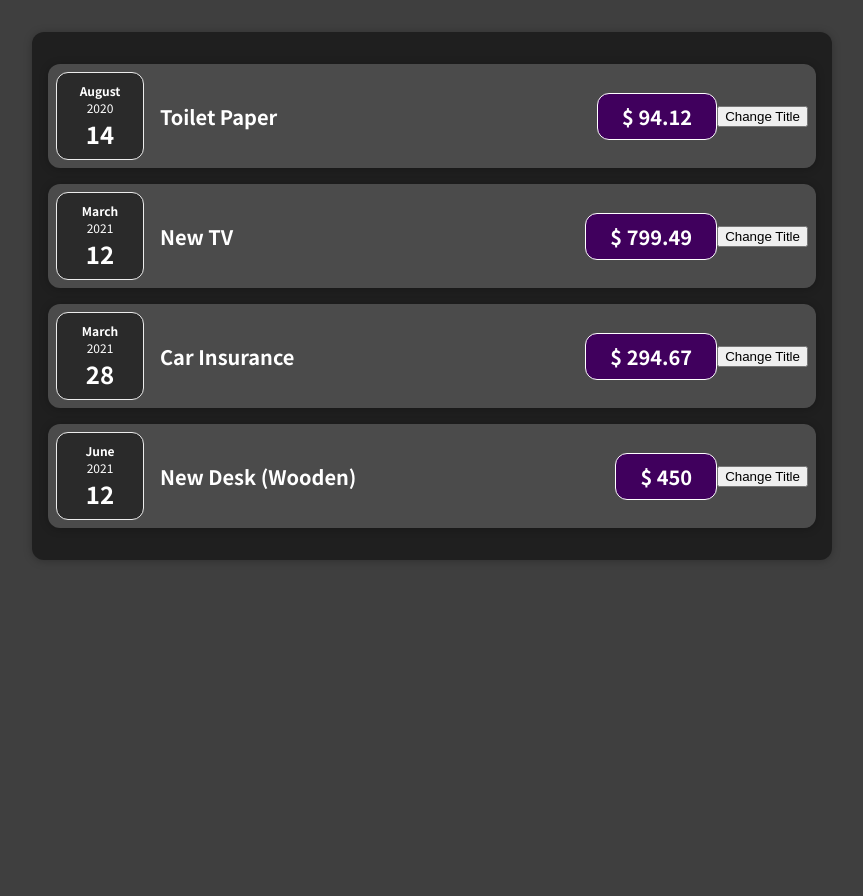
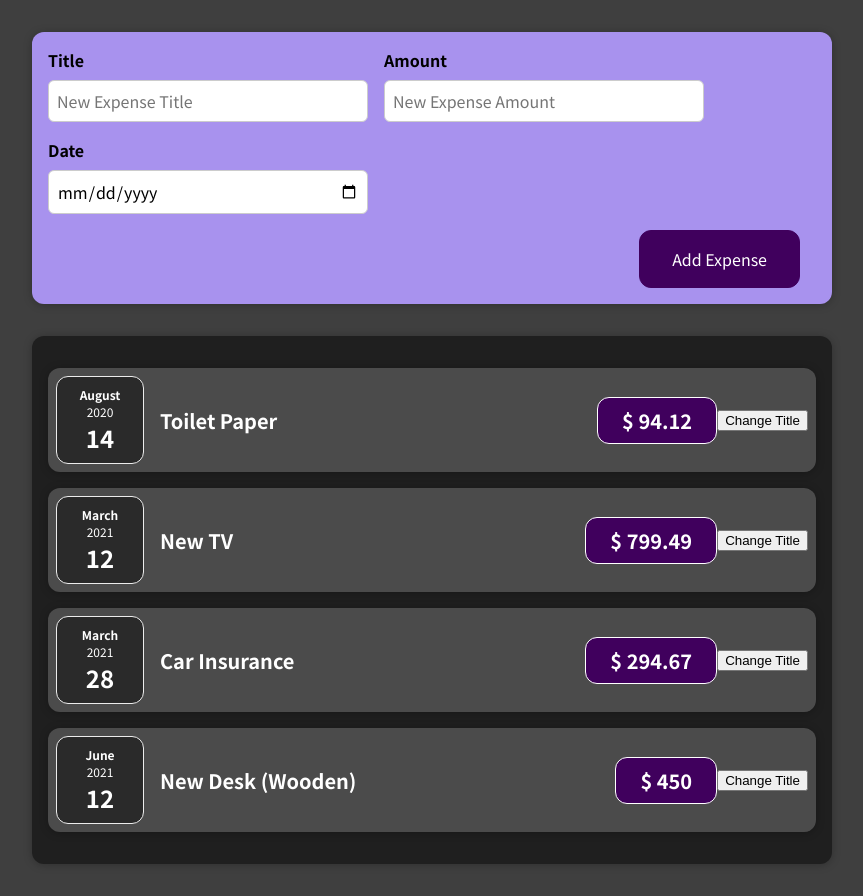
Before and after one commit to EBR-code/expense-tracker, a React (Create React App) app: page / in a window 1280 px wide. Shown: the whole page, without its empty margins (208-1071 px from the left). Before the commit the page ends 800 px from the top, so only its background shows below. Built offline with nearby package versions, Linux system fonts and the light colour scheme.

Commit message:
update state

```diff
--- a/src/App.js
+++ b/src/App.js
@@ -1,6 +1,7 @@
 // App.js is called into index.js on the ReactDOM.render(<App />) line at the location within index.html (in the public folder that has the div with an id of root)
 import React from 'react';
 import ExpensesList from './components/Expenses/ExpensesList';
+import NewExpense from './components/NewExpenses/NewExpense';
 
 const App = () => {
   // temporary expenses data for testing purposes.
@@ -40,7 +41,7 @@ const App = () => {
 
   return (
     <div>
-      {/* pas */}
+      <NewExpense />
       <ExpensesList items={expensesArray} />
     </div>
   );
--- a/src/components/NewExpenses/ExpenseForm.js
+++ b/src/components/NewExpenses/ExpenseForm.js
@@ -1,20 +1,70 @@
-import React from 'react';
+import React, { useState } from 'react';
 import './ExpenseForm.css';
+
 const ExpenseForm = () => {
+  // const [enteredTitle, setEnteredTitle] = useState('');
+  // const [enteredAmount, setEnteredAmount] = useState('');
+  // const [enteredDate, setEnteredDate] = useState('');
+  const [userInput, setUserInput] = useState({
+    enteredTitle: '',
+    enteredAmount: '',
+    enteredDate: '',
+  });
+
+  const titleChangeHandler = event => {
+    // setEnteredTitle(event.target.value);
+    // setUserInput({
+    //   ...userInput,
+    //   enteredTitle: event.target.value,
+    // });
+    setUserInput(prevState => {
+      return { ...prevState, enteredTitle: event.target.value };
+    });
+  };
+  const amountChangeHandler = event => {
+    // setEnteredAmount(event.target.value);
+    setUserInput({
+      ...userInput,
+      enteredAmount: event.target.value,
+    });
+  };
+  const dateChangeHandler = event => {
+    // setEnteredDate(event.target.value);
+    setUserInput({
+      ...userInput,
+      enteredDate: event.target.value,
+    });
+  };
+
   return (
     <form>
       <div className="new-expense__controls">
         <div className="new-expense__control">
           <label>Title</label>
-          <input type="text" />
+          <input
+            type="text"
+            placeholder="New Expense Title"
+            onChange={titleChangeHandler}
+          />
         </div>
         <div className="new-expense__control">
           <label>Amount</label>
-          <input type="number" min="0.01" step="0.01" />
+          <input
+            type="number"
+            min="0.01"
+            step="0.01"
+            placeholder="New Expense Amount"
+            onChange={amountChangeHandler}
+          />
         </div>
         <div className="new-expense__control">
           <label>Date</label>
-          <input type="date" min="2021-01-01" max="2022-12-31" />
+          <input
+            type="date"
+            min="2021-01-01"
+            max="2022-12-31"
+            onChange={dateChangeHandler}
+          />
         </div>
       </div>
       <div className="new-expense__actions">
--- a/src/components/NewExpenses/NewExpense.js
+++ b/src/components/NewExpenses/NewExpense.js
@@ -3,11 +3,10 @@ import React from 'react';
 import ExpenseForm from './ExpenseForm';
 import './NewExpense.css';
 
-
 const NewExpense = () => {
   return (
     <div className="new-expense">
-      <
+      <ExpenseForm />
     </div>
   );
 };
```
Also changed, not shown: 1 other file (tests, documents, lock files or other folders).
